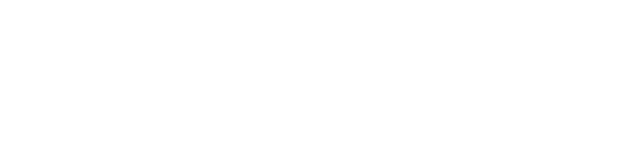
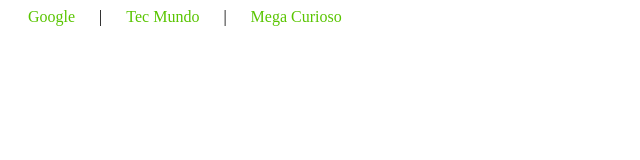
Before and after one commit to ClaraCosta/Repositorio-estudos-simples, a plain HTML site: page Posicionamentos/formatacao-links.html in a window 1280 px wide. Shown: the whole page, without its empty margins (0-640 px from the left). Drawn offline with Linux system fonts and the light colour scheme.

Commit message:
Relembrando formatação de links

```diff
--- a/Posicionamentos/formatacao-links.html
+++ b/Posicionamentos/formatacao-links.html
@@ -1,15 +1,57 @@
 <!DOCTYPE html>
-<html lang="en">
+<html lang="pt-br">
 <head>
     <meta charset="UTF-8">
     <meta http-equiv="X-UA-Compatible" content="IE=edge">
     <meta name="viewport" content="width=device-width, initial-scale=1.0">
     <title>Formatando links</title>
     <style type="text/css">
+            /*
+            Nos links, podem ser definidos alguns estados, por exemplo, os links que já
+            foram visitados.
+
+            Exemplo de link em seu estado normal (Não visitados):
+            */
+        a {
+            margin: 15px;
+            padding: 5px;
+            text-decoration: none;
+        }
+
+
+        a:link {
+            color: rgb(89, 197, 0);
+        }
+
+        a:visited {
+            color: rgb(89, 197, 0);
+        }
+
+        a:hover {
+            color: #FFF;
+            background:rgb(255, 111, 28);
+            border-radius: 10%;
+        }
+
+        /*Links ativos/clicados*/
+
+        a:active {
+            color: rgb(0, 162, 255);
+        }
+
 
     </style>
 </head>
 <body>
-    <a href="www.google.com"></a>
+    <a href="www.google.com">Google</a> |
+
+    <!---
+    O Pipe ( | ) pode ser utilizado entre tags para formatar links,
+    acima, no primeiro link, temos um exemplo disso.
+    -->
+
+    <a href="www.tecmundo.com.br">Tec Mundo</a> |
+
+    <a href="www.megacurioso.com.br">Mega Curioso</a>
 </body>
 </html>
```
